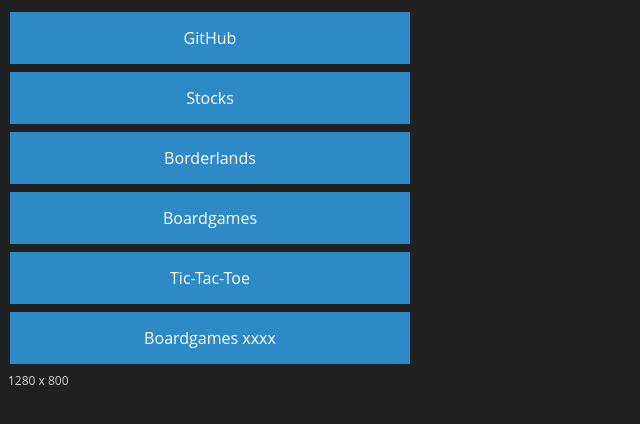
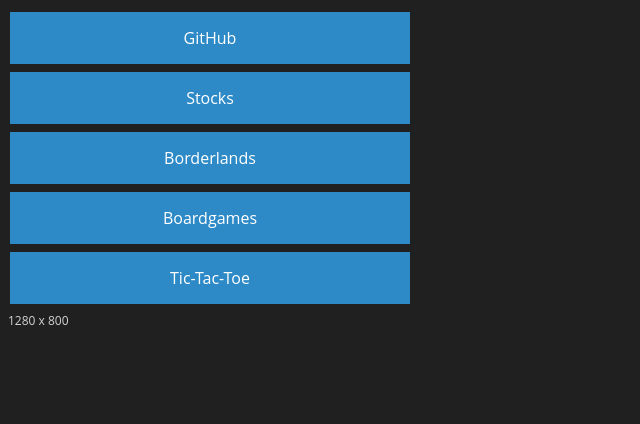
Before and after one commit to weiland-pisa/weiland-pisa.github.io, a plain HTML site: page index.html in a window 1280 px wide. Shown: the whole page, without its empty margins (0-640 px from the left). Drawn offline with Linux system fonts and the light colour scheme.

Commit message:
button removed

```diff
--- a/index.html
+++ b/index.html
@@ -20,7 +20,6 @@
 	<a href="borderlands.html" class="button">Borderlands</a><br>
 	<a href="pdf/BoardGameCollection.pdf" class="button">Boardgames</a><br>
 	<a href="tictactoe/index.html" class="button">Tic-Tac-Toe</a><br>
-	<a href="pdf/BoardGameCollection.pdf" class="button">Boardgames xxxx</a><br>
 	<span id="windowsize" style="font-size: 12px"></span>
 </body>
 </html>
```
